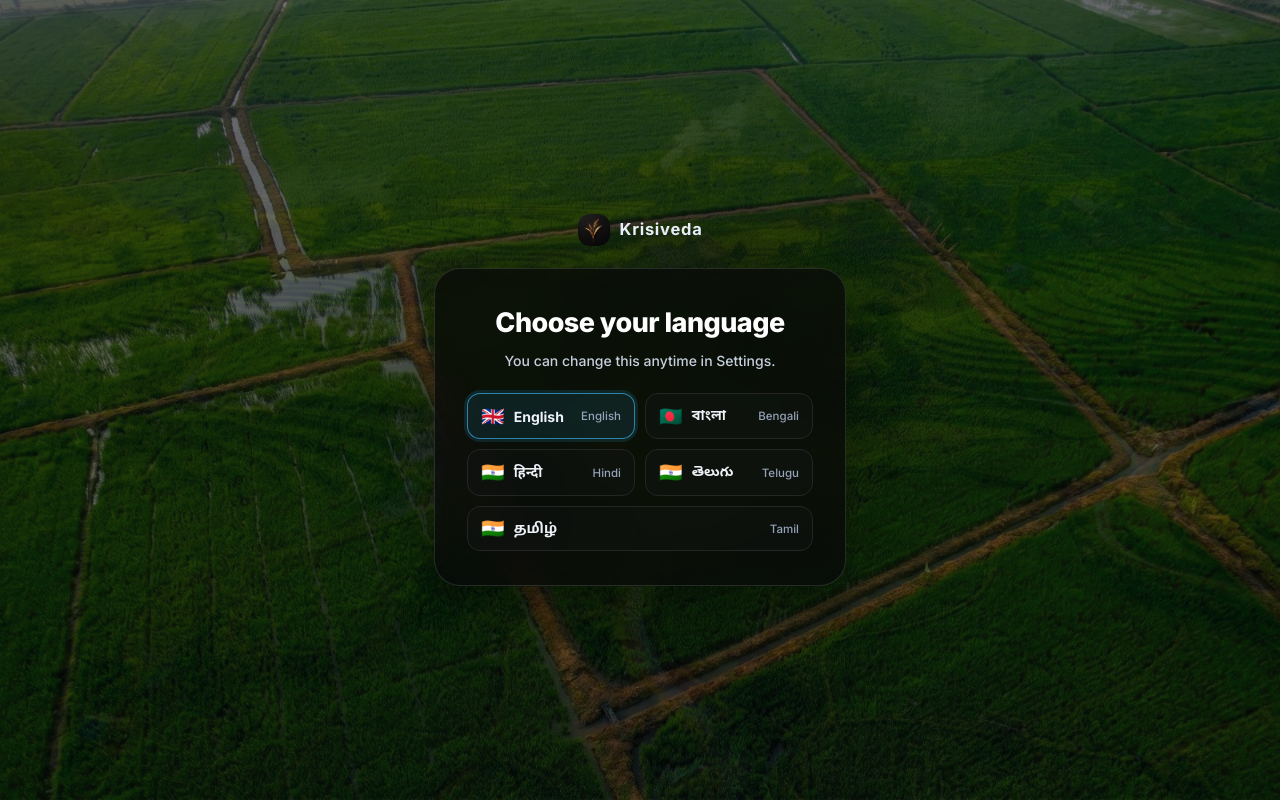
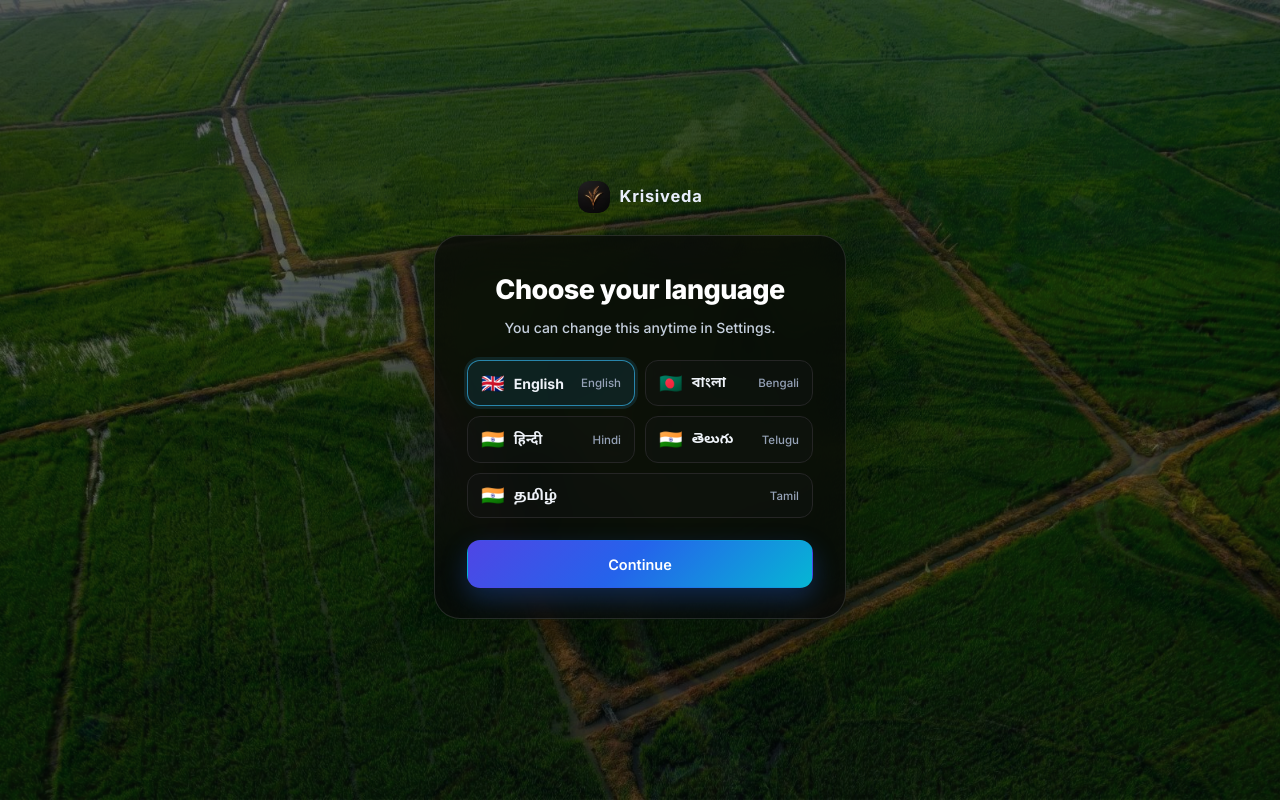
Before and after one commit to snadiok4923A/Agri_Dr, a React (Vite) app: page /Agri_Dr/login in a window 1280 px wide. Built offline with nearby package versions, Linux system fonts and the light colour scheme; no server answers.

Commit message:
update website

```diff
--- a/src/components/auth/Auth.css
+++ b/src/components/auth/Auth.css
@@ -500,6 +500,56 @@
 
 
 
+/* ---------- language-gate Continue button ---------- */
+
+/* Inside the auth glass card, below the language grid. Keeps the same
+   premium feel as auth-btn--primary but does not open a new feature set
+   — it is scoped to the first-time language screen only. */
+.obw-lang-continue {
+    width: 100%;
+    height: 48px;
+    margin-top: 18px;
+    display: inline-flex;
+    align-items: center;
+    justify-content: center;
+    gap: 9px;
+    font-size: 14.5px;
+    font-weight: 600;
+    font-family: inherit;
+    color: #fff;
+    background: linear-gradient(135deg, #4f46e5 0%, #2563eb 46%, #06b6d4 100%);
+    box-shadow: 0 10px 26px rgba(37, 99, 235, 0.3);
+    border: 1px solid transparent;
+    border-radius: 13px;
+    cursor: pointer;
+    transition: filter 160ms ease, transform 160ms ease, background 160ms ease,
+        border-color 160ms ease, box-shadow 160ms ease, opacity 160ms ease;
+}
+
+.obw-lang-continue:not(:disabled):hover {
+    filter: brightness(1.12);
+    transform: translateY(-1px);
+    box-shadow: 0 12px 30px rgba(37, 99, 235, 0.38);
+}
+
+.obw-lang-continue:not(:disabled):active {
+    transform: translateY(0);
+    filter: brightness(1.04);
+}
+
+.obw-lang-continue:focus-visible {
+    outline: 2px solid rgba(56, 189, 248, 0.7);
+    outline-offset: 2px;
+}
+
+.obw-lang-continue:disabled {
+    opacity: 0.55;
+    cursor: not-allowed;
+    transform: none;
+    filter: none;
+    box-shadow: 0 10px 26px rgba(37, 99, 235, 0.18);
+}
+
 /* ---------- external "Skip for now" (below the card) ---------- */
 
 /* Independent control OUTSIDE the glass window (belowCard slot), per the
--- a/src/components/onboarding/AuthLanguageGate.jsx
+++ b/src/components/onboarding/AuthLanguageGate.jsx
@@ -24,22 +24,25 @@ import { useLanguage } from "../../hooks/useLanguage";
 export default function AuthLanguageGate({ children }) {
     const { t, language, changeLanguage, languages } = useLanguage();
 
-    // Language already selected (previous visit or previous pick in this
-    // session) → continue to authentication without re-asking.
+    // Language already persisted (previous visit) → skip straight to auth.
     if (localStorage.getItem("krisiveda-lang")) return children;
 
-    const pick = (code) => {
-        // Persist via the existing system, then reveal the auth window.
+    const select = (code) => {
+        // Persist via the EXISTING language system so Settings/Header stay
+        // in sync — no second language state anywhere.
         changeLanguage(code);
     };
+
+    // Never block on the default: English is pre-selected on first paint.
+    const canProceed = languages.some((l) => l.code === language);
 
     return (
         <AuthLayout
             title={t("onboarding.language.title")}
             subtitle={t("onboarding.language.subtitle")}
         >
-            {/* Selecting a language IS the continue action — no extra
-                Next button, and deliberately NO skip anywhere here. */}
+            {/* Picking a language only updates the selection — the user
+                must still confirm with Continue (no immediate navigation). */}
             <div
                 className="obw-lang-grid"
                 role="listbox"
@@ -52,7 +55,7 @@ export default function AuthLanguageGate({ children }) {
                         role="option"
                         aria-selected={language === l.code}
                         className={`obw-lang ${language === l.code ? "obw-lang--active" : ""}`}
-                        onClick={() => pick(l.code)}
+                        onClick={() => select(l.code)}
                     >
                         <span className="obw-lang__flag" aria-hidden="true">
                             {l.flag}
@@ -62,6 +65,20 @@ export default function AuthLanguageGate({ children }) {
                     </button>
                 ))}
             </div>
+
+            <button
+                type="button"
+                className="obw-lang-continue"
+                onClick={() => {
+                    // Persist + reveal the auth window the same way the old
+                    // single-pick path did, but only after an explicit
+                    // Continue — never on the language tap itself.
+                    select(language);
+                }}
+                disabled={!canProceed}
+            >
+                {t("onboarding.language.continue")}
+            </button>
         </AuthLayout>
     );
 }
--- a/src/components/onboarding/OnboardingWizard.css
+++ b/src/components/onboarding/OnboardingWizard.css
@@ -96,6 +96,56 @@
 /* 5 languages → the last tile spans the full row (odd count) */
 .obw-lang-grid .obw-lang:last-child:nth-child(odd) {
     grid-column: 1 / -1;
+}
+
+/* ---------- language-gate Continue button ---------- */
+
+/* Only lives inside AuthLanguageGate's card (AuthLayout children), so it
+   sits below the 2-col language grid and stays readable on short screens
+   because .auth-panel scrolls instead of clipping (Auth.css). */
+.obw-lang-continue {
+    width: 100%;
+    height: 48px;
+    margin-top: 18px;
+    display: inline-flex;
+    align-items: center;
+    justify-content: center;
+    gap: 9px;
+    font-size: 14.5px;
+    font-weight: 600;
+    font-family: inherit;
+    color: #fff;
+    background: linear-gradient(135deg, #4f46e5 0%, #2563eb 46%, #06b6d4 100%);
+    box-shadow: 0 10px 26px rgba(37, 99, 235, 0.3);
+    border: 1px solid transparent;
+    border-radius: 13px;
+    cursor: pointer;
+    transition: filter 160ms ease, transform 160ms ease, background 160ms ease,
+        border-color 160ms ease, box-shadow 160ms ease, opacity 160ms ease;
+}
+
+.obw-lang-continue:not(:disabled):hover {
+    filter: brightness(1.12);
+    transform: translateY(-1px);
+    box-shadow: 0 12px 30px rgba(37, 99, 235, 0.38);
+}
+
+.obw-lang-continue:not(:disabled):active {
+    transform: translateY(0);
+    filter: brightness(1.04);
+}
+
+.obw-lang-continue:focus-visible {
+    outline: 2px solid rgba(56, 189, 248, 0.7);
+    outline-offset: 2px;
+}
+
+.obw-lang-continue:disabled {
+    opacity: 0.55;
+    cursor: not-allowed;
+    transform: none;
+    filter: none;
+    box-shadow: 0 10px 26px rgba(37, 99, 235, 0.18);
 }
 
 /* ---------- auth step ---------- */
```
Also changed, not shown: src/data/translations.js.
